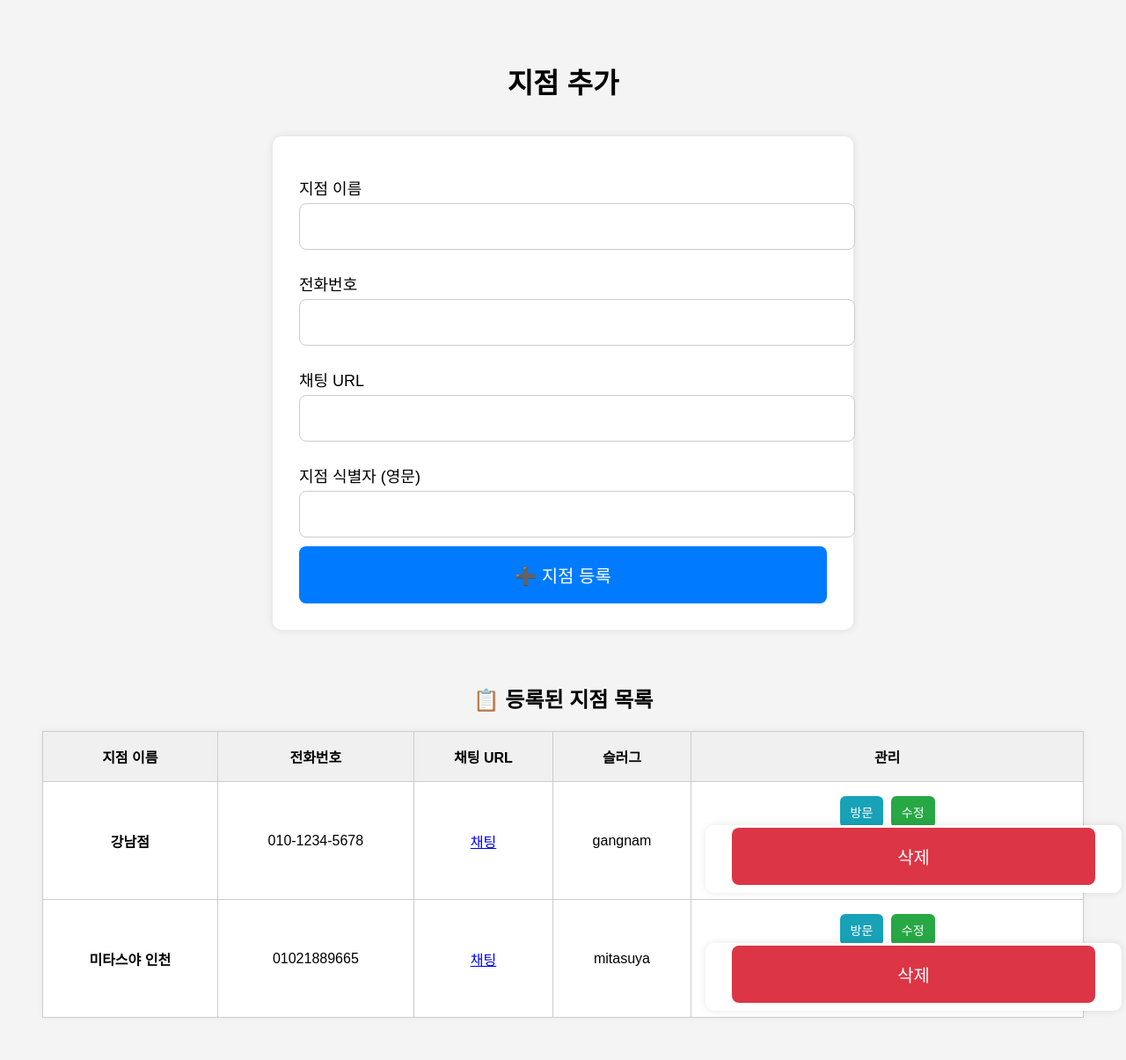
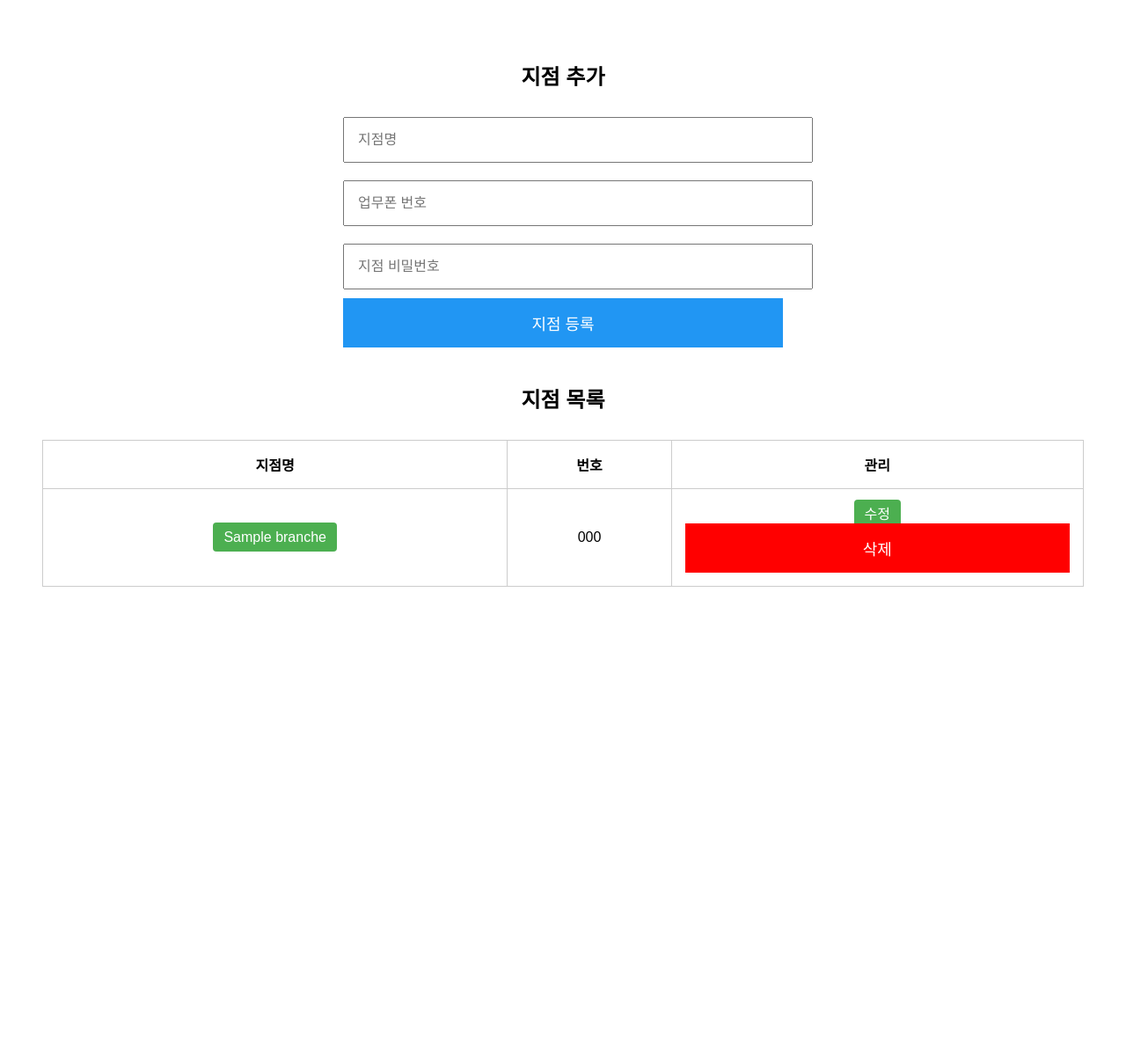
Before and after one commit to choiwonkyu/flask-qr-app, a Flask app: page /admin/add in a window 1280 px wide. Shown: the whole page at 88% size. After the commit the page ends 667 px from the top, so only its background shows below. Run offline with Flask 3, Linux system fonts and the light colour scheme; the visitor is signed in with stand-in values (Sample User, id 1); data comes from the database, SQL or seed files in the repository; a database or web service that is not in the repository returns one stand-in record (values such as "Sample title"); some libraries are stand-ins or nearby versions.

Commit message:
db 수정

```diff
--- a/app.py
+++ b/app.py
@@ -1,164 +1,136 @@
-from flask import Flask, render_template, request, redirect, url_for, session, abort
-import sqlite3
+from flask import Flask, render_template, request, redirect, url_for, session
+import psycopg2
 import os
-from functools import wraps
+from dotenv import load_dotenv
 
+load_dotenv()
 app = Flask(__name__)
-app.secret_key = 'your_secret_key'  # 보안을 위해 랜덤 문자열로 바꿔주세요
+app.secret_key = 'your_secret_key'
 
-DATABASE = 'branches.db'
-ADMIN_USERNAME = 'admin'
-ADMIN_PASSWORD = '1234'
+DATABASE_URL = os.environ.get("DATABASE_URL")
+
+def get_db_connection():
+    conn = psycopg2.connect(DATABASE_URL)
+    return conn
 
 # ===============================
-# 로그인 관련
+# 로그인 페이지
 # ===============================
 @app.route('/', methods=['GET', 'POST'])
 def login():
-    error = None
     if request.method == 'POST':
         username = request.form['username']
         password = request.form['password']
-        if username == ADMIN_USERNAME and password == ADMIN_PASSWORD:
+        if username == 'admin' and password == '1234':
             session['logged_in'] = True
             return redirect(url_for('add_branch_page'))
-        else:
-            error = '❌ 아이디 또는 비밀번호가 올바르지 않습니다.'
-    return render_template('login.html', error=error)
-
-@app.route('/logout')
-def logout():
-    session.pop('logged_in', None)
-    return redirect(url_for('login'))
-
-# 로그인 확인 데코레이터
-def login_required(f):
-    @wraps(f)
-    def decorated_function(*args, **kwargs):
-        if not session.get('logged_in'):
-            return redirect(url_for('login'))
-        return f(*args, **kwargs)
-    return decorated_function
+        return "❌ 아이디 또는 비밀번호가 틀렸습니다."
+    return render_template('login.html')
 
 # ===============================
-# DB 연결 및 초기화
-# ===============================
-def get_db_connection():
-    conn = sqlite3.connect(DATABASE)
-    conn.row_factory = sqlite3.Row
-    return conn
-
-def init_db():
-    conn = get_db_connection()
-    cursor = conn.cursor()
-    cursor.execute('''
-        CREATE TABLE IF NOT EXISTS branches (
-            id INTEGER PRIMARY KEY AUTOINCREMENT,
-            name TEXT NOT NULL,
-            phone TEXT NOT NULL,
-            chat_url TEXT NOT NULL,
-            slug TEXT UNIQUE NOT NULL
-        )
-    ''')
-    conn.commit()
-    conn.close()
-
-# ===============================
-# 지점 관련 함수
-# ===============================
-def add_branch(name, phone, chat_url, slug):
-    conn = get_db_connection()
-    try:
-        conn.execute('''
-            INSERT INTO branches (name, phone, chat_url, slug)
-            VALUES (?, ?, ?, ?)
-        ''', (name, phone, chat_url, slug))
-        conn.commit()
-    except sqlite3.IntegrityError:
-        conn.close()
-        return False
-    conn.close()
-    return True
-
-def get_all_branches():
-    conn = get_db_connection()
-    branches = conn.execute('SELECT * FROM branches').fetchall()
-    conn.close()
-    return branches
-
-def get_branch_by_slug(slug):
-    conn = get_db_connection()
-    branch = conn.execute('SELECT * FROM branches WHERE slug = ?', (slug,)).fetchone()
-    conn.close()
-    return branch
-
-def delete_branch(slug):
-    conn = get_db_connection()
-    conn.execute('DELETE FROM branches WHERE slug = ?', (slug,))
-    conn.commit()
-    conn.close()
-
-def update_branch(name, phone, chat_url, slug):
-    conn = get_db_connection()
-    conn.execute('''
-        UPDATE branches SET name = ?, phone = ?, chat_url = ? WHERE slug = ?
-    ''', (name, phone, chat_url, slug))
-    conn.commit()
-    conn.close()
-
-# ===============================
-# 지점 관리 페이지
+# 지점 추가 + 목록
 # ===============================
 @app.route('/admin/add', methods=['GET', 'POST'])
-@login_required
 def add_branch_page():
+    if not session.get('logged_in'):
+        return redirect(url_for('login'))
+
+    conn = get_db_connection()
+    cur = conn.cursor()
+
     if request.method == 'POST':
         name = request.form['name']
         phone = request.form['phone']
         chat_url = request.form['chat_url']
         slug = request.form['slug']
-        success = add_branch(name, phone, chat_url, slug)
-        if not success:
-            return "❌ 이미 존재하는 슬러그입니다. 다른 슬러그를 입력하세요."
-    branches = get_all_branches()
+        try:
+            cur.execute("""
+                INSERT INTO branches (name, phone, chat_url, slug)
+                VALUES (%s, %s, %s, %s)
+            """, (name, phone, chat_url, slug))
+            conn.commit()
+        except psycopg2.errors.UniqueViolation:
+            conn.rollback()
+            return "❌ 이미 존재하는 슬러그입니다."
+
+    cur.execute("SELECT * FROM branches ORDER BY id DESC")
+    branches = cur.fetchall()
+    cur.close()
+    conn.close()
+
     return render_template('add_branch.html', branches=branches)
 
+# ===============================
+# 지점 삭제
+# ===============================
 @app.route('/admin/delete/<slug>', methods=['POST'])
-@login_required
-def delete_branch_route(slug):
-    delete_branch(slug)
+def delete_branch(slug):
+    if not session.get('logged_in'):
+        return redirect(url_for('login'))
+
+    conn = get_db_connection()
+    cur = conn.cursor()
+    cur.execute("DELETE FROM branches WHERE slug = %s", (slug,))
+    conn.commit()
+    cur.close()
+    conn.close()
+
     return redirect(url_for('add_branch_page'))
 
+# ===============================
+# 지점 수정
+# ===============================
 @app.route('/admin/edit/<slug>', methods=['GET', 'POST'])
-@login_required
 def edit_branch(slug):
-    branch = get_branch_by_slug(slug)
+    if not session.get('logged_in'):
+        return redirect(url_for('login'))
+
+    conn = get_db_connection()
+    cur = conn.cursor()
+
     if request.method == 'POST':
-        password = request.form.get('password')
-        if password != ADMIN_PASSWORD:
-            return "비밀번호가 틀렸습니다.", 403
-
         name = request.form['name']
         phone = request.form['phone']
         chat_url = request.form['chat_url']
-        update_branch(name, phone, chat_url, slug)
+        cur.execute("""
+            UPDATE branches
+            SET name = %s, phone = %s, chat_url = %s
+            WHERE slug = %s
+        """, (name, phone, chat_url, slug))
+        conn.commit()
+        cur.close()
+        conn.close()
         return redirect(url_for('add_branch_page'))
+
+    cur.execute("SELECT * FROM branches WHERE slug = %s", (slug,))
+    branch = cur.fetchone()
+    cur.close()
+    conn.close()
+
+    if not branch:
+        return "❌ 지점 정보를 찾을 수 없습니다.", 404
+
     return render_template('edit_branch.html', branch=branch)
 
 # ===============================
-# 고객 QR 페이지 (지점 접속)
+# 지점 상세 페이지 (고객용)
 # ===============================
 @app.route('/b/<slug>')
 def branch_page(slug):
-    branch = get_branch_by_slug(slug)
+    conn = get_db_connection()
+    cur = conn.cursor()
+    cur.execute("SELECT name, phone, chat_url FROM branches WHERE slug = %s", (slug,))
+    branch = cur.fetchone()
+    cur.close()
+    conn.close()
+
     if not branch:
         return "❌ 지점 정보를 찾을 수 없습니다.", 404
-    return render_template('branch_page.html', branch=branch)
+
+    return render_template('branch_page.html', name=branch[0], phone=branch[1], chat_url=branch[2])
 
 # ===============================
 # 앱 실행
 # ===============================
 if __name__ == '__main__':
-    if not os.path.exists(DATABASE):
-        init_db()
     app.run(debug=True)
--- a/templates/add_branch.html
+++ b/templates/add_branch.html
@@ -1,136 +1,85 @@
 <!DOCTYPE html>
-<html lang="ko">
+<html>
 <head>
-    <meta charset="UTF-8">
-    <title>지점 추가</title>
+    <title>지점 관리</title>
     <style>
         body {
-            font-family: Arial, sans-serif;
+            font-family: sans-serif;
             padding: 40px;
-            background-color: #f4f4f4;
         }
-        h1 {
+        h2 {
             text-align: center;
-            font-size: 32px;
-            margin-bottom: 40px;
         }
         form {
-            max-width: 600px;
-            margin: 0 auto 60px;
-            background: white;
-            padding: 30px;
-            border-radius: 10px;
-            box-shadow: 0 0 10px rgba(0,0,0,0.1);
+            max-width: 500px;
+            margin: 0 auto 40px;
+            text-align: center;
         }
-        label {
-            display: block;
-            font-size: 18px;
-            margin: 15px 0 5px;
+        input {
+            width: 100%;
+            padding: 15px;
+            margin: 10px 0;
+            font-size: 16px;
         }
-        input[type="text"] {
+        button {
             width: 100%;
             padding: 15px;
             font-size: 18px;
-            margin-bottom: 10px;
-            border: 1px solid #ccc;
-            border-radius: 8px;
-        }
-        button {
-            width: 100%;
-            padding: 18px;
-            font-size: 20px;
-            background-color: #007bff;
+            background-color: #2196F3;
             color: white;
             border: none;
-            border-radius: 8px;
             cursor: pointer;
         }
-        button:hover {
-            background-color: #0056b3;
-        }
-
         table {
             width: 100%;
             border-collapse: collapse;
-            background: white;
-            box-shadow: 0 0 8px rgba(0,0,0,0.05);
+            margin-top: 30px;
         }
         th, td {
-            padding: 16px;
+            padding: 15px;
             border: 1px solid #ccc;
             text-align: center;
-            font-size: 16px;
         }
-        th {
-            background-color: #f0f0f0;
-        }
-        a.action {
-            display: inline-block;
+        a.button {
+            background-color: #4CAF50;
             padding: 8px 12px;
-            border-radius: 6px;
             color: white;
             text-decoration: none;
-            font-size: 14px;
-            margin: 0 2px;
+            border-radius: 4px;
         }
-        .edit {
-            background-color: #28a745;
-        }
-        .delete {
-            background-color: #dc3545;
-        }
-        .visit {
-            background-color: #17a2b8;
+        form.inline {
+            display: inline;
         }
     </style>
 </head>
 <body>
-    <h1>지점 추가</h1>
-
-    <form method="POST">
-        <label for="name">지점 이름</label>
-        <input type="text" name="name" required>
-
-        <label for="phone">전화번호</label>
-        <input type="text" name="phone" required>
-
-        <label for="chat_url">채팅 URL</label>
-        <input type="text" name="chat_url" required>
-
-        <label for="slug">지점 식별자 (영문)</label>
-        <input type="text" name="slug" required>
-
-        <button type="submit">➕ 지점 등록</button>
+    <h2>지점 추가</h2>
+    <form method="post">
+        <input type="text" name="name" placeholder="지점명" required>
+        <input type="text" name="phone" placeholder="업무폰 번호" required>
+        <input type="password" name="password" placeholder="지점 비밀번호" required>
+        <button type="submit">지점 등록</button>
     </form>
 
-    {% if branches %}
-    <h2 style="text-align:center; margin-bottom: 20px;">📋 등록된 지점 목록</h2>
+    <h2>지점 목록</h2>
     <table>
         <tr>
-            <th>지점 이름</th>
-            <th>전화번호</th>
-            <th>채팅 URL</th>
-            <th>슬러그</th>
+            <th>지점명</th>
+            <th>번호</th>
             <th>관리</th>
         </tr>
         {% for branch in branches %}
         <tr>
-            <td><strong>{{ branch['name'] }}</strong></td>
-            <td>{{ branch['phone'] }}</td>
-            <td><a href="{{ branch['chat_url'] }}" target="_blank">채팅</a></td>
-            <td>{{ branch['slug'] }}</td>
+            <td><a href="{{ url_for('branch_page', branch_id=branch.id) }}" class="button">{{ branch.name }}</a></td>
+            <td>{{ branch.phone }}</td>
             <td>
-                <a class="action visit" href="/b/{{ branch['slug'] }}" target="_blank">방문</a>
-                <a class="action edit" href="{{ url_for('edit_branch', slug=branch['slug']) }}">수정</a>
-                <form action="{{ url_for('delete_branch_route', slug=branch['slug']) }}" method="POST" style="display:inline;">
-                    <button class="action delete" type="submit" onclick="return confirm('정말 삭제하시겠습니까?')">삭제</button>
+                <a href="{{ url_for('edit_branch', branch_id=branch.id) }}" class="button">수정</a>
+                <form action="{{ url_for('delete_branch', branch_id=branch.id) }}" method="post" class="inline">
+                    <button style="background-color: red;">삭제</button>
                 </form>
             </td>
         </tr>
         {% endfor %}
     </table>
-    {% else %}
-        <p style="text-align:center;">등록된 지점이 없습니다.</p>
-    {% endif %}
 </body>
 </html>
```
Also changed, not shown: templates/branch_page.html (+12 -24 lines), templates/login.html (+25 -48 lines), 1 other file.
